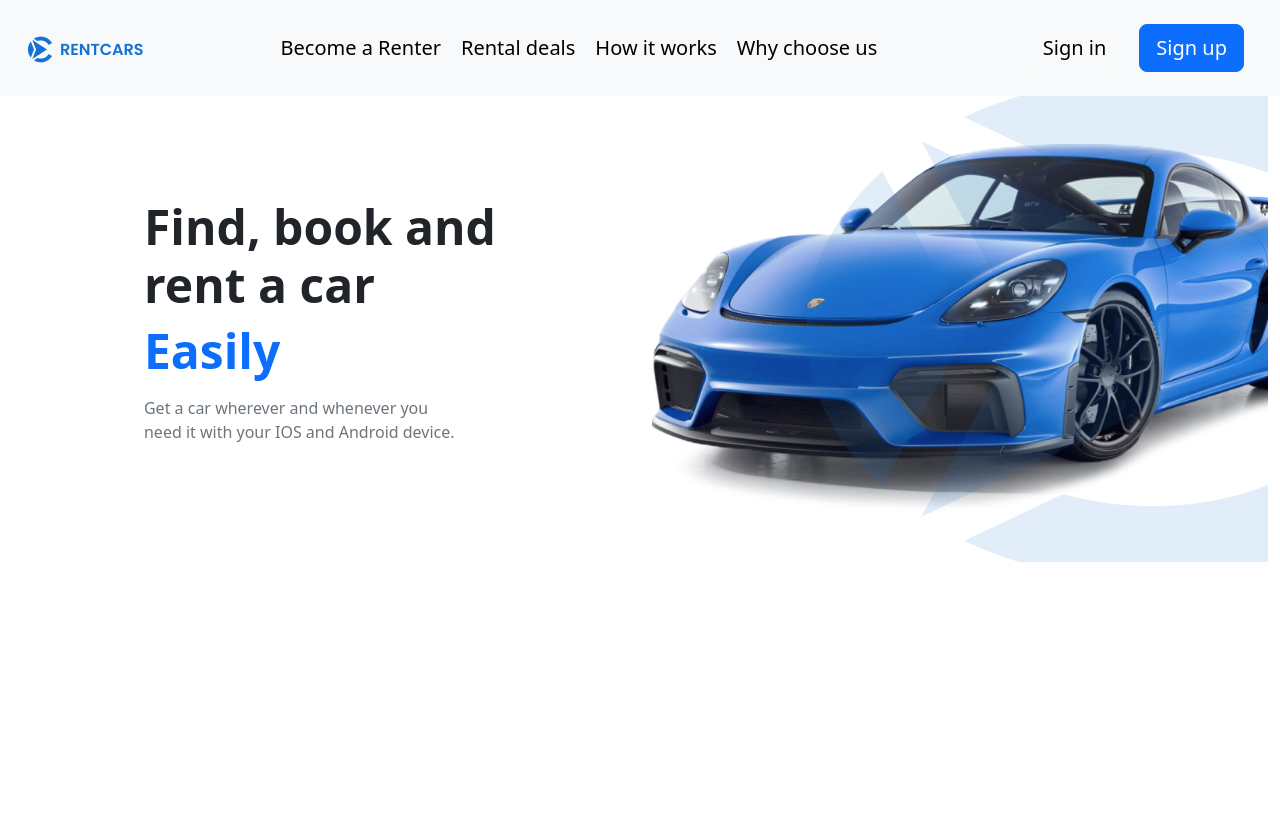
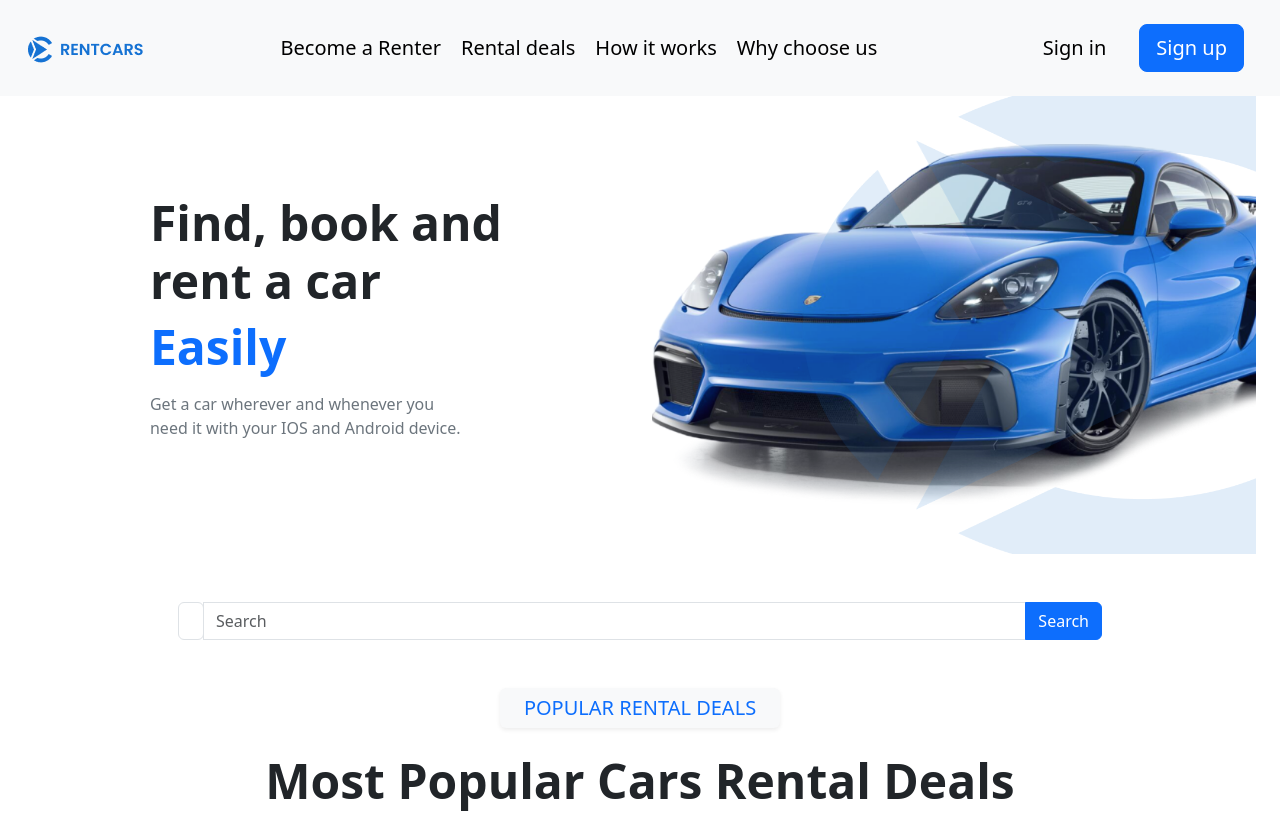
Before and after one commit to Mariam-Eid-Mohamed/Car-Rental-, a React (Vite) app: page / in a window 1280 px wide. Shown: the top 813 px of the page. Built offline with nearby package versions, Linux system fonts and the light colour scheme; the HTML template or start-up script is replaced by a standard one.

Commit message:
added search bar and heading

```diff
--- a/src/components/Home/Home.jsx
+++ b/src/components/Home/Home.jsx
@@ -4,11 +4,16 @@ import styles from "./home.module.css";
 function Home() {
   return (
     <>
-      <section className="vh-100 secion-1">
+      <section className="vh-lg-100">
+        <div className="container-fluid">
+          {" "}
           <div className="row">
             <div className="col-lg-6 d-flex flex-column justify-content-center align-items-center">
               <div className="home-header ">
-              <h1 className={`${styles.homeHeading} mb-0`}> Find, book and</h1>
+                <h1 className={`${styles.homeHeading} mb-0`}>
+                  {" "}
+                  Find, book and
+                </h1>
 
                 <h1 className={`${styles.homeHeading} `}>rent a car</h1>
                 <p className={`${styles.homeHeading} text-primary `}>Easily</p>
@@ -30,10 +35,50 @@ function Home() {
                   <img
                     src={CarLandingImg}
                     alt="porshe-car"
-                  className={`w-100 mt-5 }`}
+                    className={`w-100 mt-5 `}
                   />
                 </div>
               </div>
+            </div>
+          </div>
+        </div>
+      </section>
+      <section className="section-2 ">
+        <div className="container-fluid">
+          {/* searchbar */}
+          <div className="searchbar   d-flex justify-content-center my-5 ">
+            <form className="d-flex align-items-center  w-75" role="search">
+              <div className="input-group">
+                <span className="input-group-text bg-white border rounded ">
+                  <i className="fa-solid fa-location-dot "></i>
+                </span>
+
+                <input
+                  className="form-control "
+                  type="search"
+                  placeholder="Search"
+                  aria-label="Search"
+                />
+                <button className="btn btn-primary" type="submit">
+                  Search
+                </button>
+              </div>
+            </form>
+          </div>
+          <div className="d-flex justify-content-center">
+            <h5 className=" text-uppercase text-primary text-center bg-light rounded px-4 py-2 shadow-sm w-auto">
+              popular rental deals
+            </h5>
+          </div>
+          <h1 className={`${styles.homeHeading} my-3 text-center`}>
+            {" "}
+            Most Popular Cars Rental Deals
+          </h1>
+          <div className="row">
+            <div className="col-lg-3"></div>
+            <div className="col-lg-3"></div>
+            <div className="col-lg-3"></div>
+            <div className="col-lg-3"></div>
           </div>
         </div>
       </section>
--- a/src/components/NavBar/NavBar.jsx
+++ b/src/components/NavBar/NavBar.jsx
@@ -3,7 +3,7 @@ import { Link } from "react-router-dom";
 function NavBar() {
   return (
     <>
-      <nav className="navbar navbar-expand-lg bg-body-tertiary p-3">
+      <nav className="navbar navbar-expand-lg bg-body-tertiary p-3 ">
         <div className="container-fluid">
           <Link className="navbar-brand" href="#">
             <div className="img-fluid">
```
Lines whose indentation alone changed are shown as unchanged.
